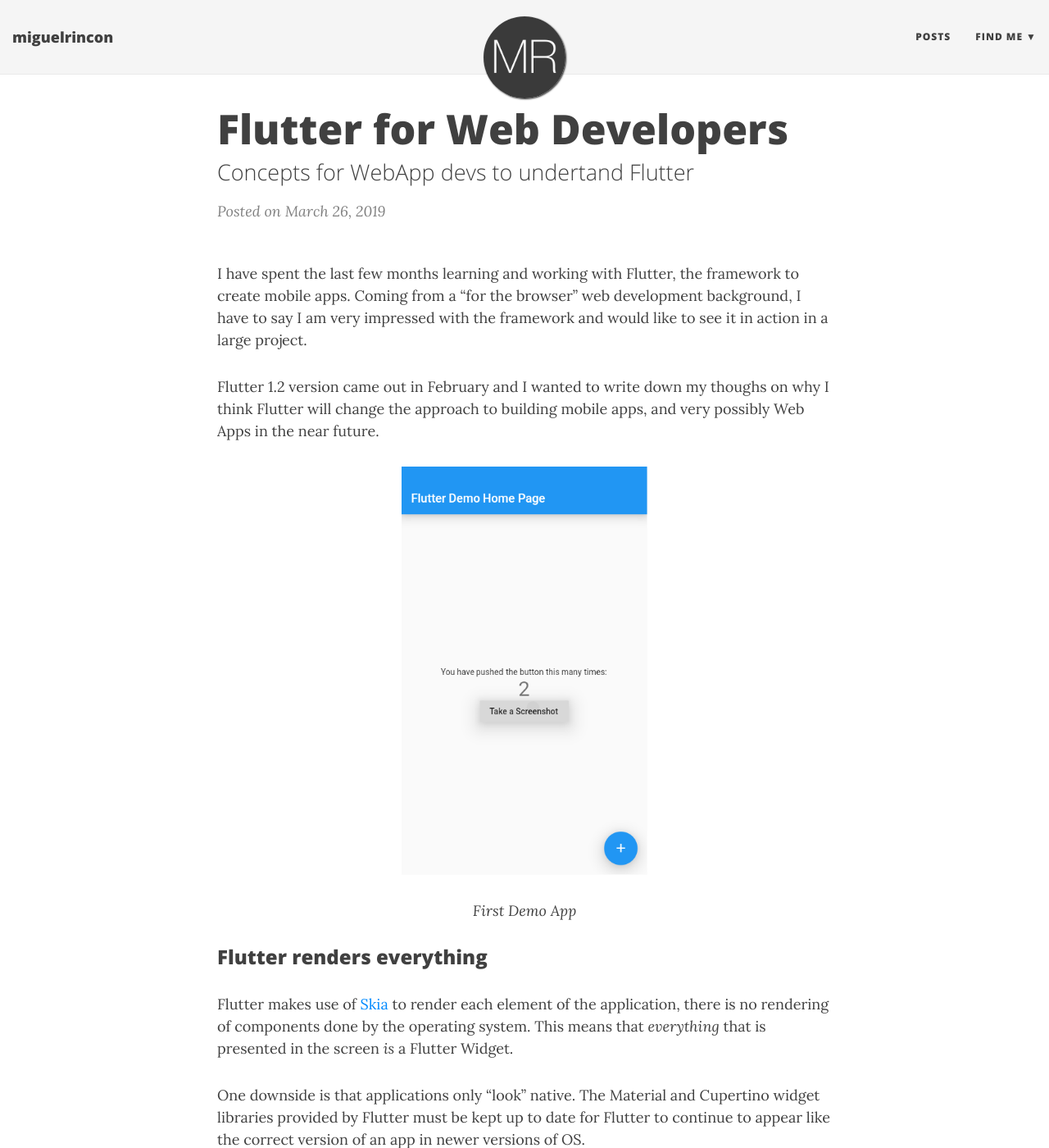
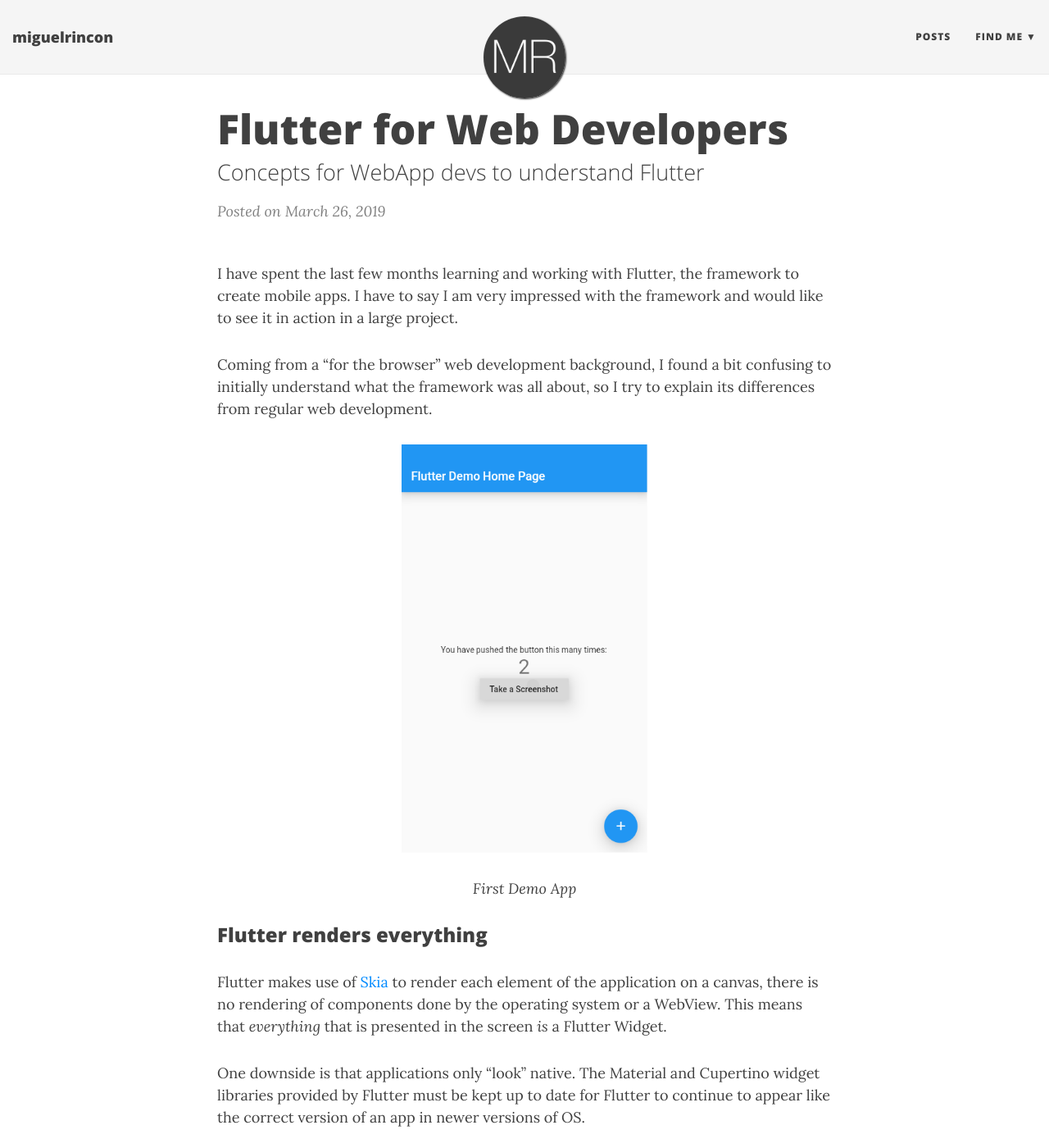
Before and after one commit to miguelrincon/miguelrincon.github.io, a Jekyll site: the page built from _posts/2019-03-26-flutter-wed-developers.md, in a window 1280 px wide and 1400 px high. Shown: the whole window at 82% size. Built offline with Jekyll 4.4.1, drawn with Linux system fonts in a browser that asks for light colours; some of the changed text lies outside the part shown.

Commit message:
Small corrections to flutter article

```diff
--- a/_posts/2019-03-26-flutter-wed-developers.md
+++ b/_posts/2019-03-26-flutter-wed-developers.md
@@ -1,12 +1,12 @@
 ---
 layout: post
 title: Flutter for Web Developers
-subtitle: Concepts for WebApp devs to undertand Flutter
+subtitle: Concepts for WebApp devs to understand Flutter
 share-img: "/img/posts/flutter-web-developers/home-demo-app.png"
 ---
-I have spent the last few months learning and working with Flutter, the framework to create mobile apps. Coming from a "for the browser" web development background, I have to say I am very impressed with the framework and would like to see it in action in a large project.
+I have spent the last few months learning and working with Flutter, the framework to create mobile apps. I have to say I am very impressed with the framework and would like to see it in action in a large project.
 
-Flutter 1.2 version came out in February and I wanted to write down my thoughs on why I think Flutter will change the approach to building mobile apps, and very possibly Web Apps in the near future.
+Coming from a "for the browser" web development background, I found a bit confusing to initially understand what the framework was all about, so I try to explain its differences from regular web development.
 
 <img src="/img/posts/flutter-web-developers/home-demo-app.png" style="max-width: 300px;">
 {:class="text-center"}
@@ -16,7 +16,7 @@
 
 ### Flutter renders everything
 
-Flutter makes use of [Skia](https://skia.org/dev/flutter) to render each element of the application, there is no rendering of components done by the operating system. This means that *everything* that is presented in the screen *is* a Flutter Widget.
+Flutter makes use of [Skia](https://skia.org/dev/flutter) to render each element of the application on a canvas, there is no rendering of components done by the operating system or a WebView. This means that *everything* that is presented in the screen *is* a Flutter Widget.
 
 One downside is that applications only "look" native. The Material and Cupertino widget libraries provided by Flutter must be kept up to date for Flutter to continue to appear like the correct version of an app in newer versions of OS.
 
@@ -84,6 +82,8 @@
 
 #### Resources
 
-- [https://www.udemy.com/dart-and-flutter-the-complete-developers-guide/](https://www.udemy.com/dart-and-flutter-the-complete-developers-guide/)
-- [https://hackernoon.com/whats-revolutionary-about-flutter-946915b09514](https://hackernoon.com/whats-revolutionary-about-flutter-946915b09514)
+- [Dart's official language tour](https://www.dartlang.org/guides/language/language-tour)
+- [Udemy course "Dart and Flutter: The Complete Developer's Guide"](https://www.udemy.com/dart-and-flutter-the-complete-developers-guide/)
+- [What’s Revolutionary about Flutter
+ by Wm Leler](https://hackernoon.com/whats-revolutionary-about-flutter-946915b09514)
 - [https://skia.org/](https://skia.org/)
```
Also changed, not shown: other parts of _posts/2019-03-26-flutter-wed-developers.md (+1 -3 lines).
